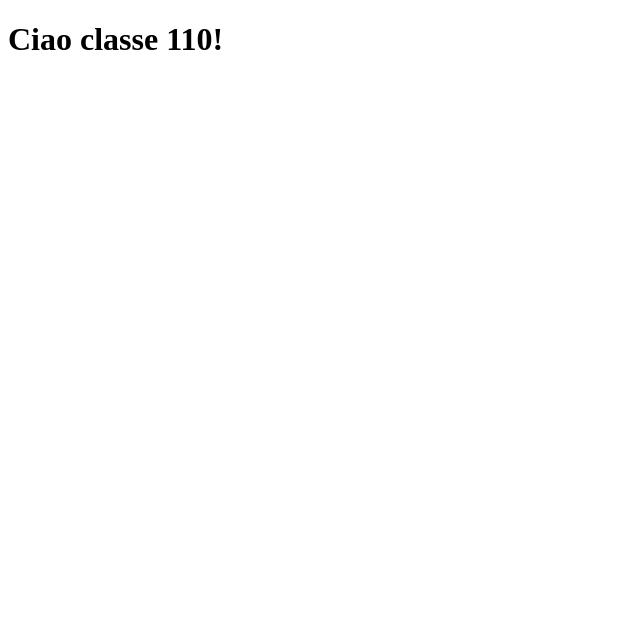
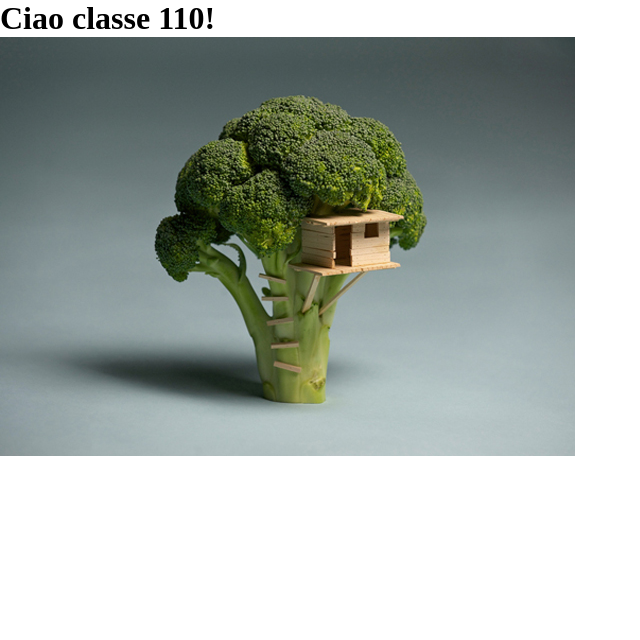
Before and after one commit to danielecarpentiero/vue-hello, a plain HTML site: page index.html in a window 1280 px wide. Shown: the whole page, without its empty margins (0-640 px from the left). Drawn offline with nearby package versions, Linux system fonts and the light colour scheme.

Commit message:
feat: bonus img

```diff
--- a/index.html
+++ b/index.html
@@ -3,11 +3,16 @@
 <head>
     <meta charset="UTF-8">
     <meta name="viewport" content="width=device-width, initial-scale=1.0">
+    <link rel="stylesheet" href="style.css">
     <title>Vue Hello</title>
 </head>
 <body>
-    <h1 class="test">{{ message }}</h1>
-    <!-- <div class="test"> {{ message }} </div> -->
+    <div id="app">
+        <h1>{{message}}</h1>
+        <div class="img-container">
+            <img v-bind:src="immagine" alt="immagine random">
+        </div>
+    </div>
     <script src="https://unpkg.com/vue@3/dist/vue.global.js"></script>
     <script src="main.mjs"></script>
 </body>
--- a/main.mjs
+++ b/main.mjs
@@ -3,7 +3,8 @@ const { createApp } = Vue
   createApp({
     data() {
       return {
-        message: 'Ciao classe 110!'
+        message: 'Ciao classe 110!',
+        immagine: "img/random-pic.jpg"
       }
     }
-  }).mount('.test')
+  }).mount('#app')
--- /dev/null
+++ b/style.css
@@ -0,0 +1,10 @@
+*{
+    margin: 0;
+    padding: 0;
+    box-sizing: border-box;
+}
+
+.img-container{
+    width: 37.5rem;
+    height: 37.5rem;
+}
```
Also changed, not shown: img/random-pic.jpg (added).
